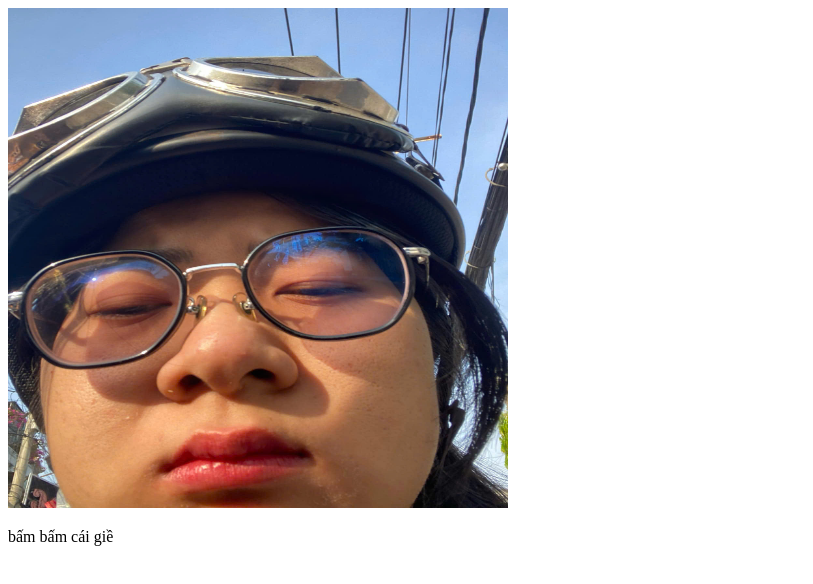
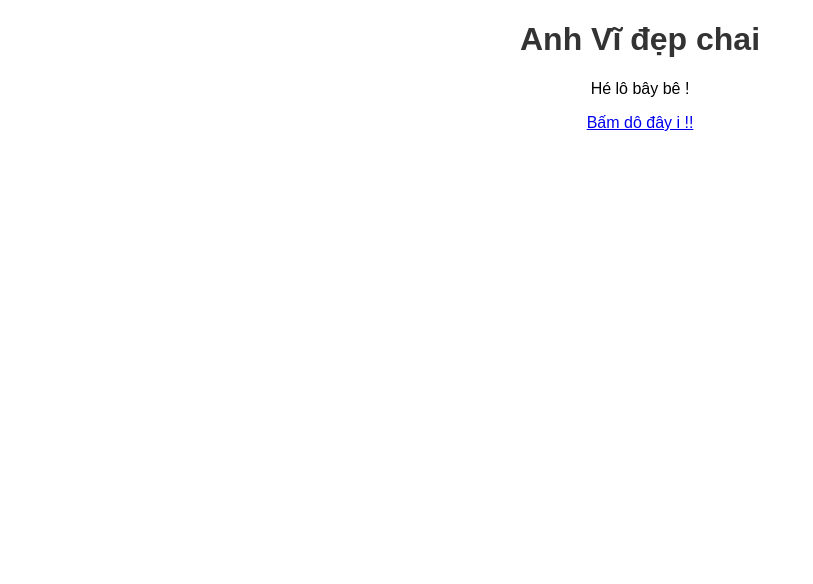
Before and after one commit to vitc2510/Bamdochoi, a plain HTML site: page index.html in a window 1280 px wide. Shown: the whole page, without its empty margins (0-813 px from the left). Drawn offline with Linux system fonts and the light colour scheme.

Commit message:
Add files via upload

```diff
--- a/index.html
+++ b/index.html
@@ -7,8 +7,9 @@
     <link rel="stylesheet" href="style.css">
 </head>
 <body>
-    <img src="haizz.jpg" alt="Description of the image" width="500" height="500">
-    <p>bấm bấm cái giề</p>
+    <h1>Anh Vĩ đẹp chai</h1>
+    <p>Hé lô bây bê !</p>
+    <a href="http://127.0.0.1:5500/Page%202/index.html">Bấm dô đây i !!</a>
     <script src="script.js"></script>
 </body>
 </html>
--- a/script.js
+++ b/script.js
@@ -0,0 +1 @@
+console.log("Hello from JavaScript!");
--- a/style.css
+++ b/style.css
@@ -0,0 +1,11 @@
+body {
+    font-family: Arial, sans-serif;
+    text-align: center;
+    background-clip: #227bca;
+    margin: 1;
+    padding: 1;
+}
+
+h1 {
+    color: #333;
+}
```
